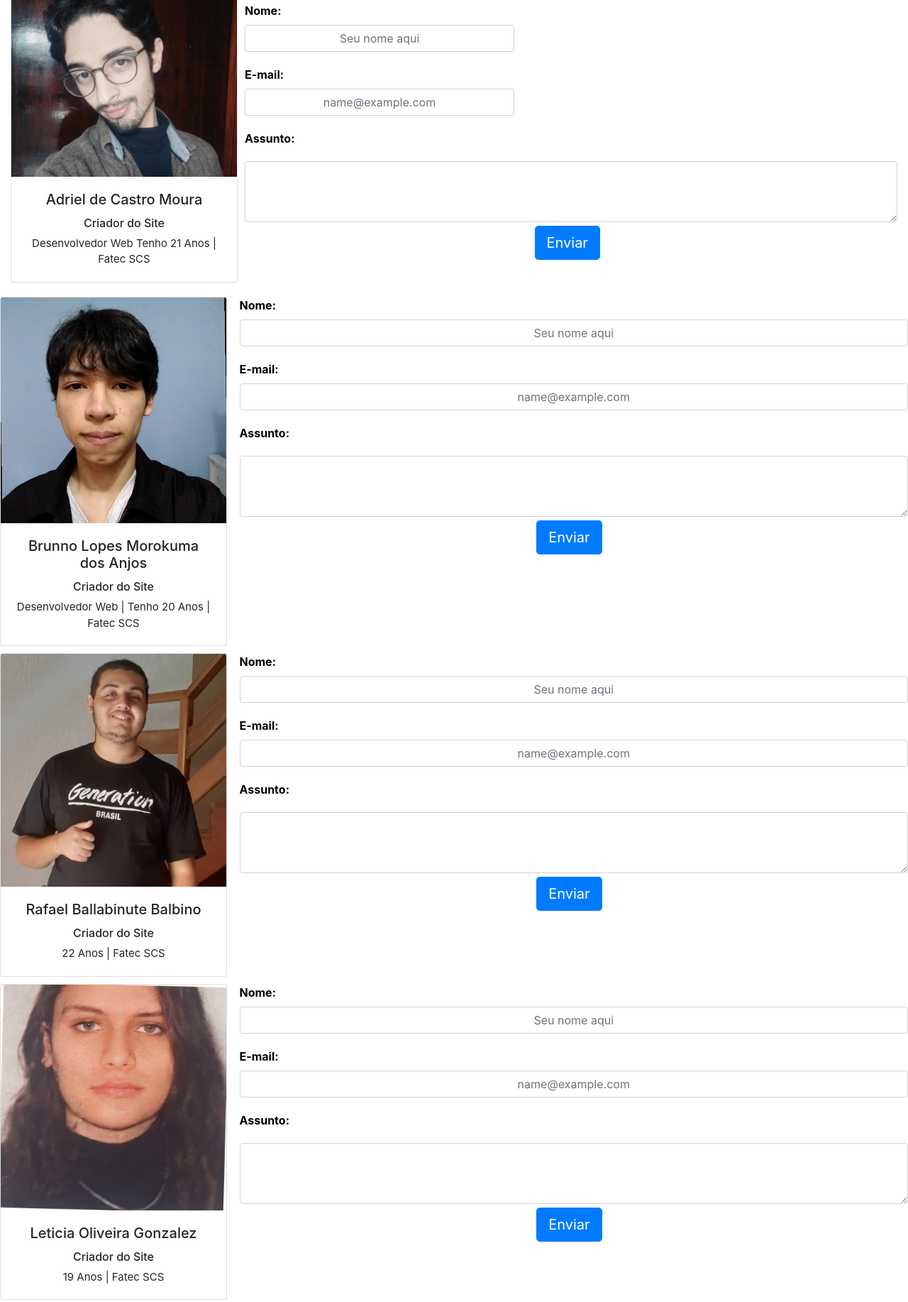
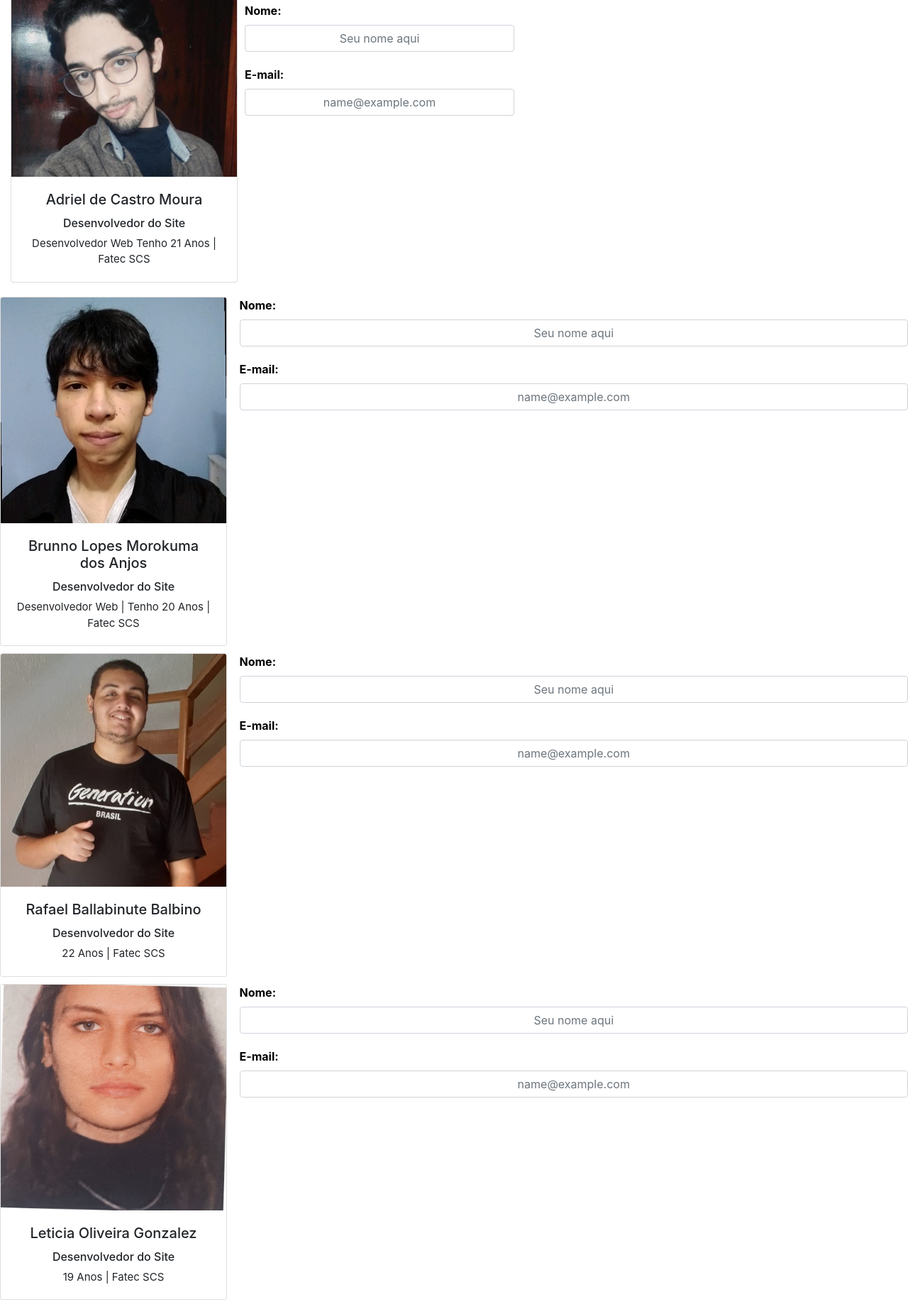
Before and after one commit to BrunSpiegel/site-de-redes, a plain HTML site: page contato.html in a window 1280 px wide. Shown: the part 140-1974 px from the top of the page at 71% size. Drawn offline with nearby package versions, Linux system fonts and the light colour scheme.

Commit message:
fixing contact field

```diff
--- a/assets/css/styles.css
+++ b/assets/css/styles.css
@@ -1,8 +1,8 @@
-body{
+body {
   margin: 0px;
 }
 
-.bgO{
+.bgO {
   background-color: black !important;
   /* '!important' É mais importante que a configuração do Bootstrap */
 }
@@ -11,16 +11,17 @@ body{
   color: white !important;
 }
 
-.mr-auto, .mx-auto {
+.mr-auto,
+.mx-auto {
   margin: 0px !important;
   gap: 30px !important;
 }
 
-.divCenter{
+.divCenter {
   justify-content: center;
 }
 
-.fontBold{
+.fontBold {
   font-weight: bold;
   color: black;
 }
@@ -31,7 +32,7 @@ body{
   margin-bottom: 10px; /* Added */
 }
 
-.video{
+.video {
   display: flex;
   justify-content: center; /* Pega a caixinha de vídeo inteiro, e coloca pro centro */
 }
@@ -40,14 +41,14 @@ body{
   background-color: #fccc84;
   border-radius: 15px;
   color: black !important;
-  transition: all .2s;
+  transition: all 0.2s;
 }
 
 .navHG:hover {
   background-color: rgb(201, 146, 253);
   border-radius: 15px;
   color: black !important;
-  transition: all .2s;
+  transition: all 0.2s;
 }
 
 .header-team-name {
@@ -73,5 +74,5 @@ body{
   display: flex;
   justify-content: center;
   padding: 20px 0;
-    background-color: #D3D3D3;
+  background-color: #d3d3d3;
 }
--- a/contato.html
+++ b/contato.html
@@ -31,7 +31,7 @@
                         <img src="assets/img/Adriel-pic.jpg" class="card-img-top" alt="Rafael Ballabinute Balbino">
                         <div class="card-body">
                             <h5 class="card-title" style="text-align:center">Adriel de Castro Moura</h5>
-                            <h6 class="card-text" style="text-align:center">Criador do Site</h6>
+                            <h6 class="card-text" style="text-align:center">Desenvolvedor do Site</h6>
                             <p class="card-text" style="text-align:center; font-size: 15px;">Desenvolvedor Web
                                 Tenho 21 Anos | Fatec SCS </p>
                         </div>
@@ -44,7 +44,7 @@
                     <h3 style="margin-bottom: 15px; text-align: center;">
                         QUER ME CONTATAR? ENTÃO INSIRA SUAS INFORMAÇÕES</h3>
                 </div>
-                <form>
+                <form style="width: 100%;">
                     <div class="form-group divCenter" style="margin-bottom: 5px; margin-left: 10px;">
                         <label for="nome" class="fontBold">Nome:</label>
                         <input type="nome" class="form-control" id="nome" placeholder="Seu nome aqui"
@@ -58,14 +58,7 @@
                             style="text-align:center; margin-bottom: 20px;">
                     </div>
                     <div id="txtEmail"></div>
-                    <div class="form-group divCenter" style="margin-bottom: 5px; margin-left: 10px;">
-                        <label for="assunto" class="fontBold" style="text-align:center; margin-bottom: 20px;">
-                            Assunto:</label>
-                        <textarea class="form-control" id="assunto" rows="3" onkeyup="validarAssunto()"></textarea>
-                    </div>
                     <div id="txtAssunto"></div>
-                    <button type="submit" class="btn btn-primary btn-lg" style="margin-left: 45%"
-                        onclick="enviar()">Enviar</button>
                 </form>
             </div>
             <div class="col-1"></div>
@@ -79,7 +72,7 @@
                     <img src="assets/img/Brunno-pic.jpg" class="card-img-top" alt="Rafael Ballabinute Balbino">
                     <div class="card-body">
                         <h5 class="card-title" style="text-align:center">Brunno Lopes Morokuma dos Anjos</h5>
-                        <h6 class="card-text" style="text-align:center">Criador do Site</h6>
+                        <h6 class="card-text" style="text-align:center">Desenvolvedor do Site</h6>
                         <p class="card-text" style="text-align:center; font-size: 15px;">Desenvolvedor Web |
                             Tenho 20 Anos | Fatec SCS</p>
                     </div>
@@ -102,14 +95,6 @@
                         style="text-align:center; margin-bottom: 20px;">
                 </div>
                 <div id="txtEmail"></div>
-                <div class="form-group divCenter" style="margin-bottom: 5px; margin-left: 10px;">
-                    <label for="assunto" class="fontBold" style="text-align:center; margin-bottom: 20px;">
-                        Assunto:</label>
-                    <textarea class="form-control" id="assunto" rows="3" onkeyup="validarAssunto()"></textarea>
-                </div>
-                <div id="txtAssunto"></div>
-                <button type="submit" class="btn btn-primary btn-lg" style="margin-left: 45%;"
-                    onclick="enviar()">Enviar</button>
             </form>
         </div>
         <div class="col-1"></div>
@@ -123,7 +108,7 @@
                     <img src="assets/img/Eu.png" class="card-img-top" alt="Rafael Ballabinute Balbino">
                     <div class="card-body">
                         <h5 class="card-title" style="text-align:center">Rafael Ballabinute Balbino</h5>
-                        <h6 class="card-text" style="text-align:center">Criador do Site</h6>
+                        <h6 class="card-text" style="text-align:center">Desenvolvedor do Site</h6>
                         <p class="card-text" style="text-align:center; font-size: 15px;"> 22 Anos | Fatec SCS </p>
                     </div>
                 </div>
@@ -145,14 +130,6 @@
                         style="text-align:center; margin-bottom: 20px;">
                 </div>
                 <div id="txtEmail"></div>
-                <div class="form-group divCenter" style="margin-bottom: 5px; margin-left: 10px;">
-                    <label for="assunto" class="fontBold" style="text-align:center; margin-bottom: 20px;">
-                        Assunto:</label>
-                    <textarea class="form-control" id="assunto" rows="3" onkeyup="validarAssunto()"></textarea>
-                </div>
-                <div id="txtAssunto"></div>
-                <button type="submit" class="btn btn-primary btn-lg" style="margin-left: 45%;"
-                    onclick="enviar()">Enviar</button>
             </form>
         </div>
         <div class="col-1"></div>
@@ -162,10 +139,10 @@
             <!-- Card -->
             <div>
                 <div class="card" style="width: 20rem; justify-items: center; margin-bottom: 10px;">
-                    <img src="assets/img/Leticia.jpg" class="card-img-top" alt="Rafael Ballabinute Balbino">
+                    <img src="assets/img/Leticia.jpg" class="card-img-top" alt="Foto da desenvolvedora">
                     <div class="card-body">
                         <h5 class="card-title" style="text-align:center">Leticia Oliveira Gonzalez</h5>
-                        <h6 class="card-text" style="text-align:center">Criador do Site</h6>
+                        <h6 class="card-text" style="text-align:center">Desenvolvedor do Site</h6>
                         <p class="card-text" style="text-align:center; font-size: 15px;"> 19 Anos | Fatec SCS </p>
                     </div>
                 </div>
@@ -187,14 +164,6 @@
                         style="text-align:center; margin-bottom: 20px;">
                 </div>
                 <div id="txtEmail"></div>
-                <div class="form-group divCenter" style="margin-bottom: 5px; margin-left: 10px;">
-                    <label for="assunto" class="fontBold" style="text-align:center; margin-bottom: 20px;">
-                        Assunto:</label>
-                    <textarea class="form-control" id="assunto" rows="3" onkeyup="validarAssunto()"></textarea>
-                </div>
-                <div id="txtAssunto"></div>
-                <button type="submit" class="btn btn-primary btn-lg" style="margin-left: 45%;"
-                    onclick="enviar()">Enviar</button>
             </form>
         </div>
         <div class="col-1"></div>
@@ -207,7 +176,7 @@
                     <img src="assets/img/val 2.jpg" class="card-img-top" alt="Rafael Ballabinute Balbino">
                     <div class="card-body">
                         <h5 class="card-title" style="text-align:center">Valdecir Hideki Nakao</h5>
-                        <h6 class="card-text" style="text-align:center">Criador do Site</h6>
+                        <h6 class="card-text" style="text-align:center">Desenvolvedor do Site</h6>
                         <p class="card-text" style="text-align:center; font-size: 15px;"> 41 Anos | Fatec SCS </p>
                     </div>
                 </div>
@@ -229,14 +198,6 @@
                         style="text-align:center; margin-bottom: 20px;">
                 </div>
                 <div id="txtEmail"></div>
-                <div class="form-group divCenter" style="margin-bottom: 5px; margin-left: 10px;">
-                    <label for="assunto" class="fontBold" style="text-align:center; margin-bottom: 20px;">
-                        Assunto:</label>
-                    <textarea class="form-control" id="assunto" rows="3" onkeyup="validarAssunto()"></textarea>
-                </div>
-                <div id="txtAssunto"></div>
-                <button type="submit" class="btn btn-primary btn-lg" style="margin-left: 45%;"
-                    onclick="enviar()">Enviar</button>
             </form>
         </div>
         <div class="col-1"></div>
@@ -245,9 +206,7 @@
 
     <!-- Footer -->
     <footer style="font-family:'Courier New', Courier, monospace; background-color:rgb(0, 0, 0)">
-        <nav
-        style="display: flex; justify-content: center;"
-        class="nav">
+        <nav style="display: flex; justify-content: center;" class="nav">
             <h2
                 style="display: flex; align-items: center; color: rgb(255, 255, 255); margin-top: 15px; font-family: Cambria, Cochin, Georgia, Times, 'Times New Roman', serif;">
                 Página feita por time Desenvolvimento de Sistemas FatecSCS™</h2>
```
Also changed, not shown: index.html (+1 -3 lines). Lines whose indentation alone changed are shown as unchanged.
